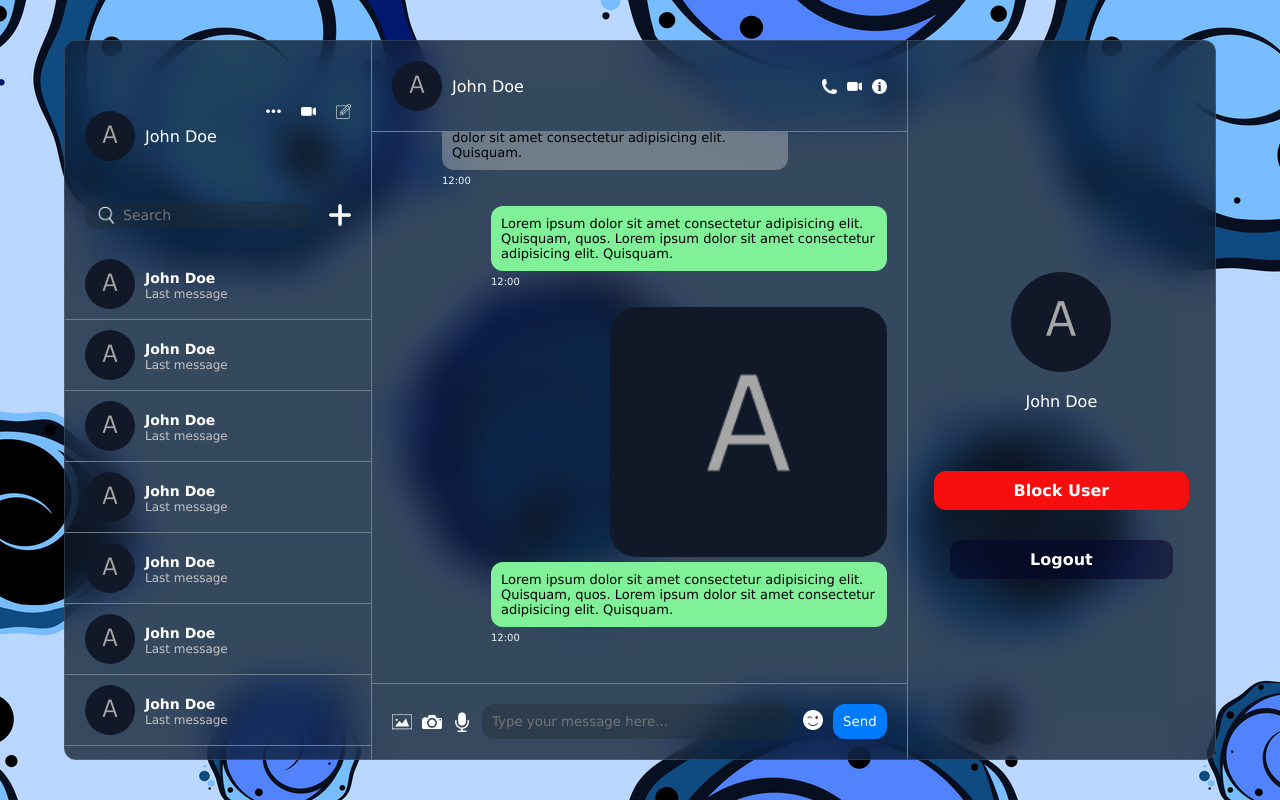
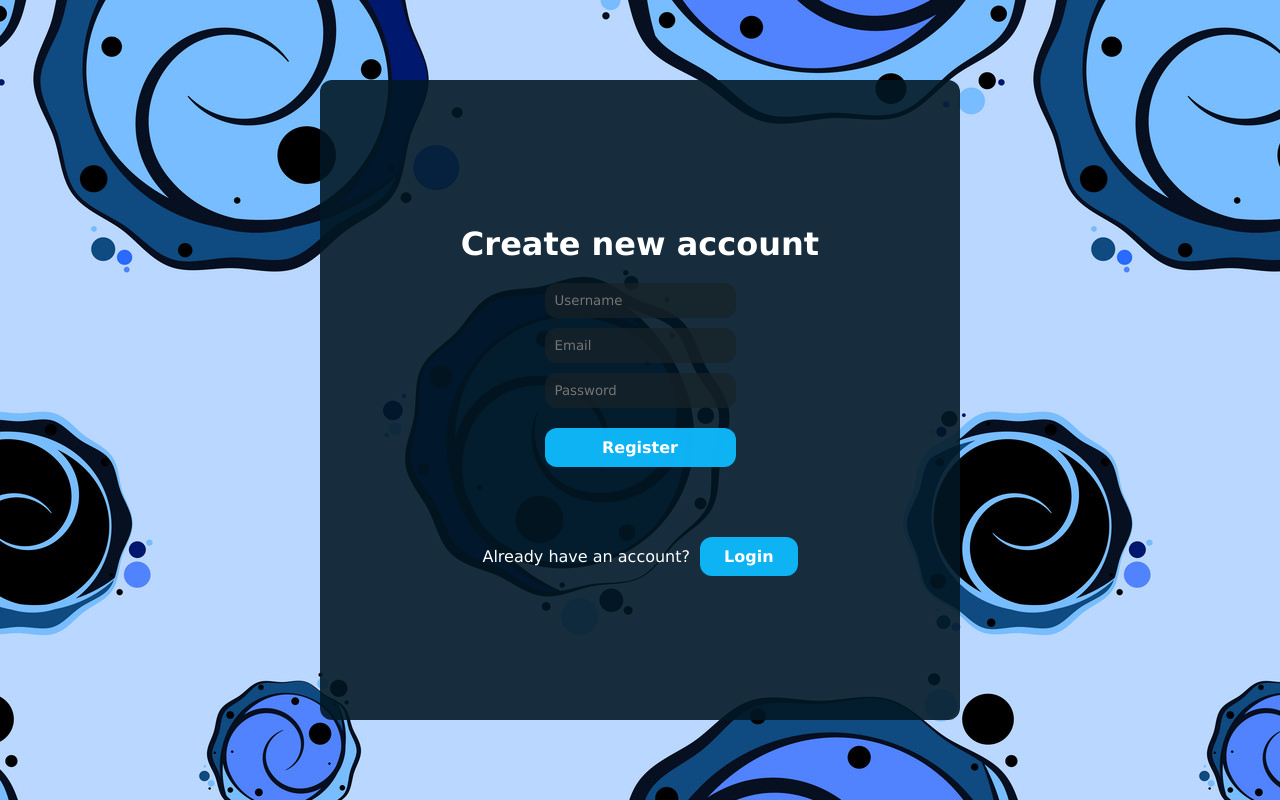
Before and after one commit to KusalyaDeZoysa/Chat-App, a React (Vite) app: page /register in a window 1280 px wide. Built offline with nearby package versions, Linux system fonts and the light colour scheme; no server answers.

Commit message:
feat(auth): implement login and register using Firebase Authentication

```diff
--- a/package.json
+++ b/package.json
@@ -10,7 +10,9 @@
     "preview": "vite preview"
   },
   "dependencies": {
+    "dotenv": "^17.2.3",
     "emoji-picker-react": "^4.16.1",
+    "firebase": "^12.6.0",
     "react": "^19.2.0",
     "react-dom": "^19.2.0",
     "react-router-dom": "^7.9.6",
--- a/src/App.jsx
+++ b/src/App.jsx
@@ -5,9 +5,29 @@ import List from "./components/list/List"
 import Login from "./components/login/Login"
 import Notification from "./components/notification/Notification"
 import Register from "./components/register/Register"
+import { useEffect, useState } from "react"
+import { onAuthStateChanged } from "firebase/auth"
+import { auth } from "./config/firebase"
 
 function App() {
-  const user = true
+  // const user = false;
+  const [user, setUser] = useState(null);
+
+  useEffect(() => {
+    // Listen for auth state changes
+    const unSub = onAuthStateChanged(auth, (user) => {
+      if (user) {
+        console.log(user);
+        setUser(user);
+      }
+    });
+
+    // Cleanup function to unsubscribe from the auth state change listener
+    return () => {
+      unSub();
+    }
+
+  },[])
 
   if (user) {
     return (
--- a/src/components/login/Login.jsx
+++ b/src/components/login/Login.jsx
@@ -1,23 +1,44 @@
 import { toast } from 'react-toastify';
 import './login.css'
 import { useNavigate } from 'react-router-dom';
+import { signInWithEmailAndPassword } from 'firebase/auth';
+import { auth } from '../../config/firebase';
+import { useState } from 'react';
 
 export default function Login() {
 
     const navigate = useNavigate();
+    const [loading, setLoading] = useState(false);
 
-    const handleLogin = (e) => {
+    const handleLogin = async (e) => {
         e.preventDefault();
-        toast.success('Login successful');
+        const formData = new FormData(e.target);
+        const {email, password} = Object.fromEntries(formData);
+
+        if (!email || !password) {
+            toast.error('Please fill all fields');
+            return;
+        } else {
+            setLoading(true);
+            try {
+                const userCredential = await signInWithEmailAndPassword(auth, email, password);
+                toast.success('Login successful');
+            } catch (error) {
+                console.log(error);
+                toast.error(error.message);
+            } finally {
+                setLoading(false);
+            }
+        }
     }
 
     return (
         <div className="login">
             <h1>Welcome back</h1>
             <form className='login-form' onSubmit={handleLogin}>
-                <input type="text" placeholder="Email" />
-                <input type="password" placeholder="Password" />
-                <button type="submit">Login</button>
+                <input type="text" placeholder="Email" name="email" />
+                <input type="password" placeholder="Password" name="password" />
+                <button type="submit" disabled={loading}>{loading? "Loading..." : "Login"}</button>
             </form>
             <p>Don't have an account?
                 <button
--- a/src/components/login/login.css
+++ b/src/components/login/login.css
@@ -59,5 +59,11 @@
         &:hover {
             background-color: #61bff59d;
         }
+
+        &:disabled {
+            background-color: #989b9c9d;
+            cursor: not-allowed;
+            color: #fff;
+        }
     }
 }
--- a/src/components/register/Register.jsx
+++ b/src/components/register/Register.jsx
@@ -2,43 +2,77 @@ import { useNavigate } from 'react-router-dom';
 import './register.css'
 import { useState } from 'react';
 import { toast } from 'react-toastify';
+import { createUserWithEmailAndPassword } from 'firebase/auth';
+import { auth, db } from '../../config/firebase';
+import { doc, setDoc } from 'firebase/firestore';
 
 export default function Register() {
 
     const navigate = useNavigate();
+    const [loading, setLoading] = useState(false);
 
-    const [avatar, setAvatar] = useState({
-        file: null,
-        url: "",
-    });
+    // const [avatar, setAvatar] = useState({
+    //     file: null,
+    //     url: "",
+    // });
 
-    const handleAvatarChange = (e) => {
-        if (e.target.files[0]) {
-            setAvatar({
-                file: e.target.files[0],
-                url: URL.createObjectURL(e.target.files[0]),
-            });
+    // const handleAvatarChange = (e) => {
+    //     if (e.target.files[0]) {
+    //         setAvatar({
+    //             file: e.target.files[0],
+    //             url: URL.createObjectURL(e.target.files[0]),
+    //         });
+    //     }
+    // }
+
+    const handleRegister = async (e) => {
+        e.preventDefault();
+        const formData = new FormData(e.target);
+        const { username, email, password } = Object.fromEntries(formData);
+
+        if (!username || !email || !password) {
+            toast.error('Please fill all fields');
+            return;
+        } else {
+            try {
+                setLoading(true);
+                const userCredential = await createUserWithEmailAndPassword(auth, email, password);
+
+                await setDoc(doc(db, "users", userCredential.user.uid), {
+                    username: username,
+                    email: email,
+                    id: userCredential.user.uid,
+                    blocked: []
+                })
+
+                await setDoc(doc(db, "userchats", userCredential.user.uid), {
+                    chats: []
+                })
+
+                toast.success('Registered successfully! Please login to continue');
+                navigate('/');
+            } catch (error) {
+                console.log(error);
+                toast.error(error.message);
+            } finally {
+                setLoading(false);
+            }
         }
-    }
-
-    const handleRegister = (e) => {
-        e.preventDefault();
-        toast.success('Registered successfully');
     }
 
     return (
         <div className="register">
             <h1>Create new account</h1>
             <form className='register-form' onSubmit={handleRegister}>
-                <input type="text" placeholder="Username" />
-                <input type="email" placeholder="Email" />
-                <input type="password" placeholder="Password" />
-                <label htmlFor="file">
+                <input type="text" placeholder="Username" name="username" />
+                <input type="email" placeholder="Email" name="email" />
+                <input type="password" placeholder="Password" name="password" />
+                {/* <label htmlFor="file">
                     <img src={avatar.url || "./avatar.png"} alt="avatar" />
                     Upload an image
                 </label>
-                <input type="file" id="file" style={{ display: 'none' }} onChange={handleAvatarChange} />
-                <button type="submit">Register</button>
+                <input type="file" id="file" style={{ display: 'none' }} onChange={handleAvatarChange} /> */}
+                <button type="submit" disabled={loading}>{loading ? "Loading..." : "Register"}</button>
             </form>
             <p>Already have an account?
                 <button
--- a/src/components/register/register.css
+++ b/src/components/register/register.css
@@ -59,6 +59,12 @@
         &:hover {
             background-color: #61bff59d;
         }
+
+        &:disabled {
+            background-color: #989b9c9d;
+            cursor: not-allowed;
+            color: #fff;
+        }
     }
     label {
         display: flex;
--- /dev/null
+++ b/src/config/firebase.js
@@ -0,0 +1,23 @@
+// Import the functions you need from the SDKs you need
+import { initializeApp } from "firebase/app";
+import { getAuth } from "firebase/auth";
+import { getFirestore } from "firebase/firestore";
+// TODO: Add SDKs for Firebase products that you want to use
+// https://firebase.google.com/docs/web/setup#available-libraries
+
+// Your web app's Firebase configuration
+const firebaseConfig = {
+  apiKey: import.meta.env.VITE_FIREBASE_API_KEY,
+  authDomain: import.meta.env.VITE_FIREBASE_AUTH_DOMAIN,
+  projectId: import.meta.env.VITE_FIREBASE_PROJECT_ID,
+  storageBucket: import.meta.env.VITE_FIREBASE_STORAGE_BUCKET,
+  messagingSenderId: import.meta.env.VITE_FIREBASE_MESSAGING_SENDER_ID,
+  appId: import.meta.env.VITE_FIREBASE_APP_ID
+};
+
+// Initialize Firebase
+const app = initializeApp(firebaseConfig);
+
+export const auth = getAuth();
+
+export const db = getFirestore();
```
Also changed, not shown: 2 other files (tests, documents, lock files or other folders).
